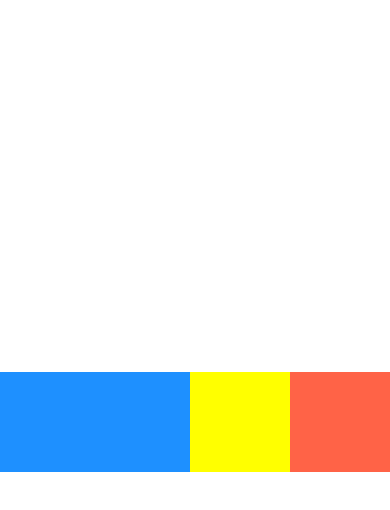
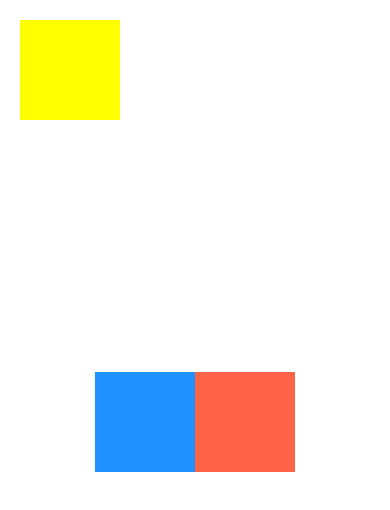
Before and after one commit to JigneshRathore/DoneWithIt, a React Native app: screen / in a window 390 px wide. Shown: the top 510 px of the page. Built offline with nearby package versions, Linux system fonts and the light colour scheme.

Commit message:
Absolute and Relative Positioning. in react-native all componet by default have their postions set to relative, which menas we can move them relative to their current postions without the changeing layout around them.

```diff
--- /dev/null
+++ b/AbsoluteandRelativePositioning.js
@@ -0,0 +1,42 @@
+import { StyleSheet, Text, View } from "react-native";
+
+export default function FlexBox() {
+  return (
+    <View
+      style={{
+        backgroundColor: "#FFF",
+        flex: 1,
+        flexDirection: "row", //* horizontal : "row-reverse" && "column-reverse",
+        justifyContent: "center", //* main
+        alignItems: "center", //* secondary
+        alignContent: "center",
+        // flexWrap: "wrap"
+      }}
+    >
+      <View
+        style={{
+          backgroundColor: "dodgerblue",
+          width: 100,
+          height: 100,
+        }}
+      />
+      <View
+        style={{
+          top: 20,
+          left: 20,
+          position: "absolute",
+          backgroundColor: "yellow",
+          width: 100,
+          height: 100,
+        }}
+      />
+      <View
+        style={{
+          backgroundColor: "tomato",
+          width: 100,
+          height: 100,
+        }}
+      />
+    </View>
+  );
+}
--- a/App.js
+++ b/App.js
@@ -1,12 +1,14 @@
 import { StyleSheet, Text, View, SafeAreaView } from "react-native";
 import GlobalStyles from "./GlobalStyles";
 // import DetactingOrientation from "./DetactingOrientation";
-import FlexBox from "./FlexBox";
+// import FlexBox from "./FlexBox";
+import AbsoluteandRelativePositioning from "./AbsoluteandRelativePositioning";
+
 
 export default function App() {
   return (
     <SafeAreaView style={GlobalStyles.androidSafeArea}>
-      <FlexBox />
+      <AbsoluteandRelativePositioning />
       {/* <StatusBar style="auto" /> */}
     </SafeAreaView>
   );
```
